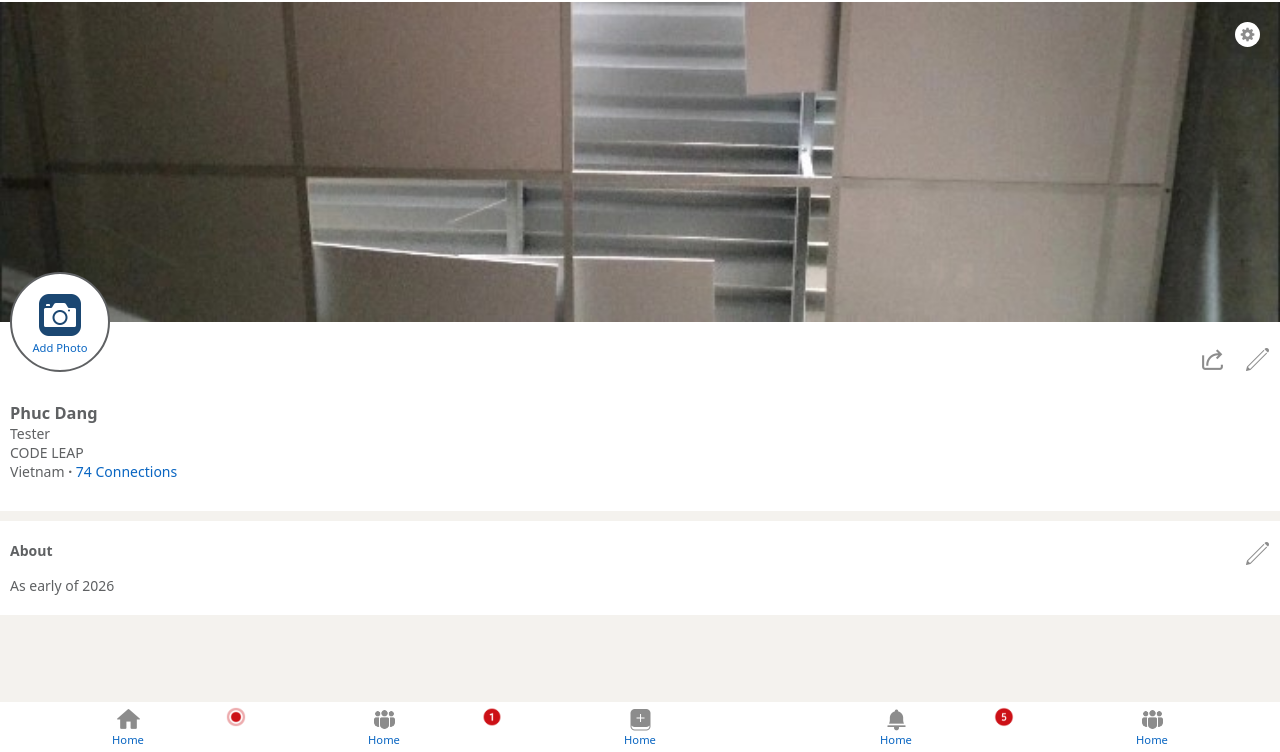
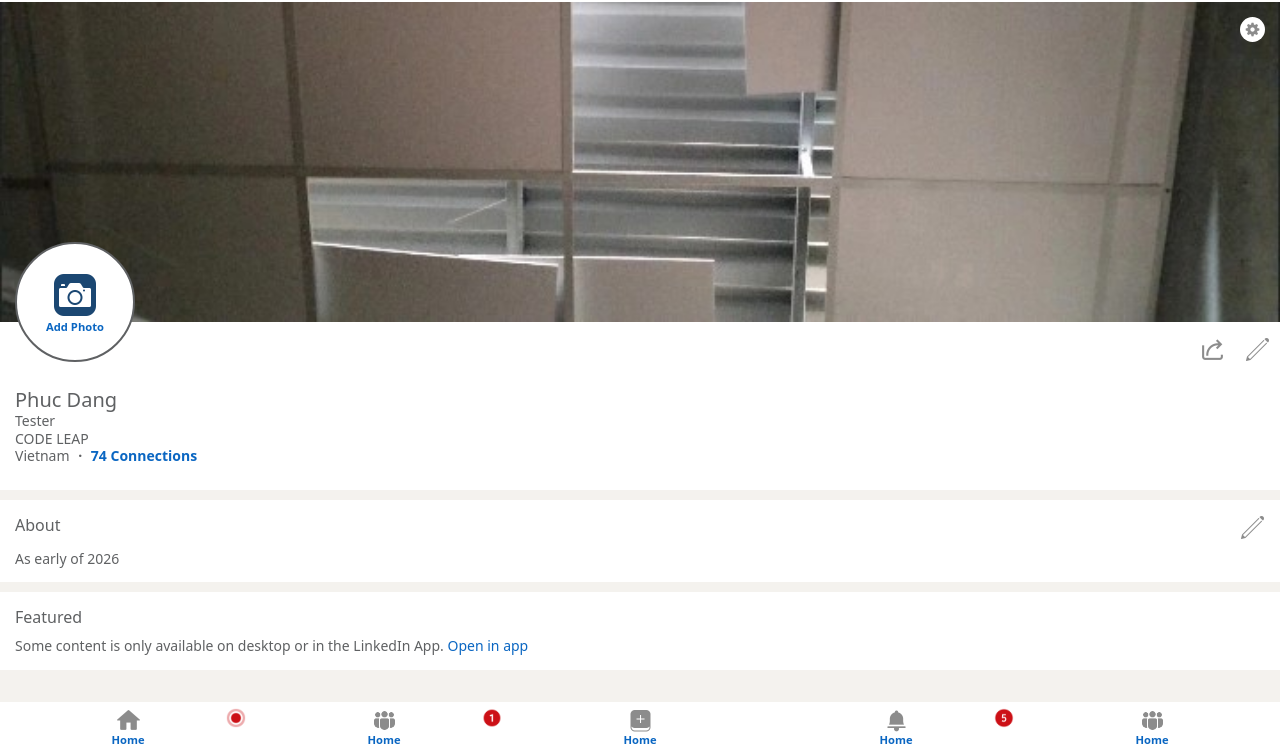
Before and after one commit to bi151103/linkedin-like-project-v3, a website: page index.html in a window 1280 px wide. Shown: the part 48-800 px from the top of the page. Drawn offline with nearby package versions, Linux system fonts and the light colour scheme; files that its build step writes are made by us from their sources.

Commit message:
feat: add featured section and update typography system and spacing

```diff
--- a/index.html
+++ b/index.html
@@ -8,7 +8,7 @@
     <link rel="icon" href="./images/icons8-linkedin-100.png" />
     <link rel="stylesheet" href="./output.css" />
   </head>
-  <body>
+  <body class="pb-50px text-small">
     <div>
       <header class="w-full h-50px flex items-center bg-white">
         <div class="h-3/5 w-50px">
@@ -29,7 +29,7 @@
           <input
             type="text"
             name="search"
-            class="font-bold pl-5px pr-10px outline-none pt-[4px]"
+            class="font-bold pl-5px pr-10px outline-none pt-[4px] text-medium"
             placeholder="Search"
           />
         </div>
@@ -54,15 +54,15 @@
         <a href="#">
           <img
             src="./images/icons8-setting-100.png"
-            class="w-[25px] aspect-square absolute top-0 right-0 mr-[20px] mt-[20px] bg-white rounded-full p-5px"
+            class="w-[25px] aspect-square absolute top-0 right-0 mr-[15px] mt-[15px] bg-white rounded-full p-5px"
           />
         </a>
       </section>
-      <section class="h-50px w-100% bg-white flex">
+      <section class="h-[40px] w-100% bg-white flex">
         <a href="#" class="w-min">
-          <div class="w-[100px] h-full ml-10px relative">
+          <div class="w-[120px] h-full ml-[15px] relative">
             <div
-              class="absolute bottom-0 w-full h-2/1 bg-white rounded-full border-2 border-double border-primary-tx flex flex-col items-center justify-center"
+              class="absolute bottom-0 w-full h-3/1 bg-white rounded-full border-2 border-double border-primary-tx flex flex-col items-center justify-center"
             >
               <img src="./images/icons8-camera-100.png" class="w-50px" />
               <div class="text-[0.8em]">Add Photo</div>
@@ -84,15 +84,18 @@
           </a>
         </div>
       </section>
-      <section class="py-[30px] px-10px bg-white">
-        <h3>Phuc Dang</h3>
+      <section class="py-[25px] px-15px bg-white">
+        <h1>Phuc Dang</h1>
         <p>Tester</p>
         <p>CODE LEAP</p>
-        <p>Vietnam <span class="dot"></span> <a href="#">74 Connections</a></p>
+        <p>
+          Vietnam <span class="dot"></span>
+          <a href="#" class="">74 Connections</a>
+        </p>
       </section>
-      <section class="mt-10px py-20px px-10px bg-white">
+      <section class="mt-10px py-15px px-15px bg-white">
         <div class="flex">
-          <h4>About</h4>
+          <h2 class="section-title">About</h2>
           <a href="#" class="ml-auto">
             <img src="./images/icons8-edit-100.png" class="h-sm-img w-sm-img" />
           </a>
@@ -100,6 +103,15 @@
         <p class="mt-10px">As early of 2026</p>
       </section>
     </div>
+
+    <section class="mt-10px py-15px px-15px bg-white">
+      <h2 class="section-title">Featured</h2>
+      <p class="mt-10px">
+        Some content is only available on desktop or in the LinkedIn App.
+        <a href="#" class="font-medium">Open in app</a>
+      </p>
+    </section>
+
     <footer class="fixed bottom-0 h-50px w-full bg-white">
       <nav class="w-full h-full">
         <ul class="flex w-full h-full items-center justify-center">
--- a/style.css
+++ b/style.css
@@ -4,6 +4,7 @@
   --color-primary-bg: #0a66c2;
   --color-primary-tx: #5f6163;
   --spacing-10px: 10px;
+  --spacing-15px: 15px;
   --spacing-20px: 20px;
   --spacing-5px: 5px;
   --spacing-50px: 50px;
@@ -30,7 +31,7 @@
       "Apple Color Emoji",
       "Segoe UI Emoji",
       "Segoe UI Symbol";
-    font-size: 14px;
+    font-size: 10px;
     color: var(--color-primary-tx);
     background-color: #f4f2ee;
     line-height: revert;
@@ -44,10 +45,12 @@
 
   button {
     cursor: pointer;
+    font-weight: 600;
   }
 
   a {
     color: var(--color-primary-bg);
+    font-weight: 600;
   }
 
   h1,
@@ -59,11 +62,39 @@
     font-size: revert;
     font-weight: revert;
   }
+  h1 {
+    font-size: 2rem;
+    font-weight: 500;
+    line-height: 1.25;
+  }
+  h2 {
+    font-size: 1.6rem;
+    font-weight: 400;
+    line-height: 1.25;
+  }
 }
 
 @utility dot {
   &::after {
     content: "\00b7";
     font-weight: bold;
+    padding: 0 5px;
   }
 }
+
+@utility section-title {
+  font-size: 1.6rem;
+  font-weight: 400;
+}
+
+@utility text-medium {
+  font-size: 1.6rem;
+  font-weight: 400;
+  line-height: 1.25;
+}
+
+@utility text-small {
+  font-size: 1.4rem;
+  font-weight: 400;
+  line-height: 1.25;
+}
```
